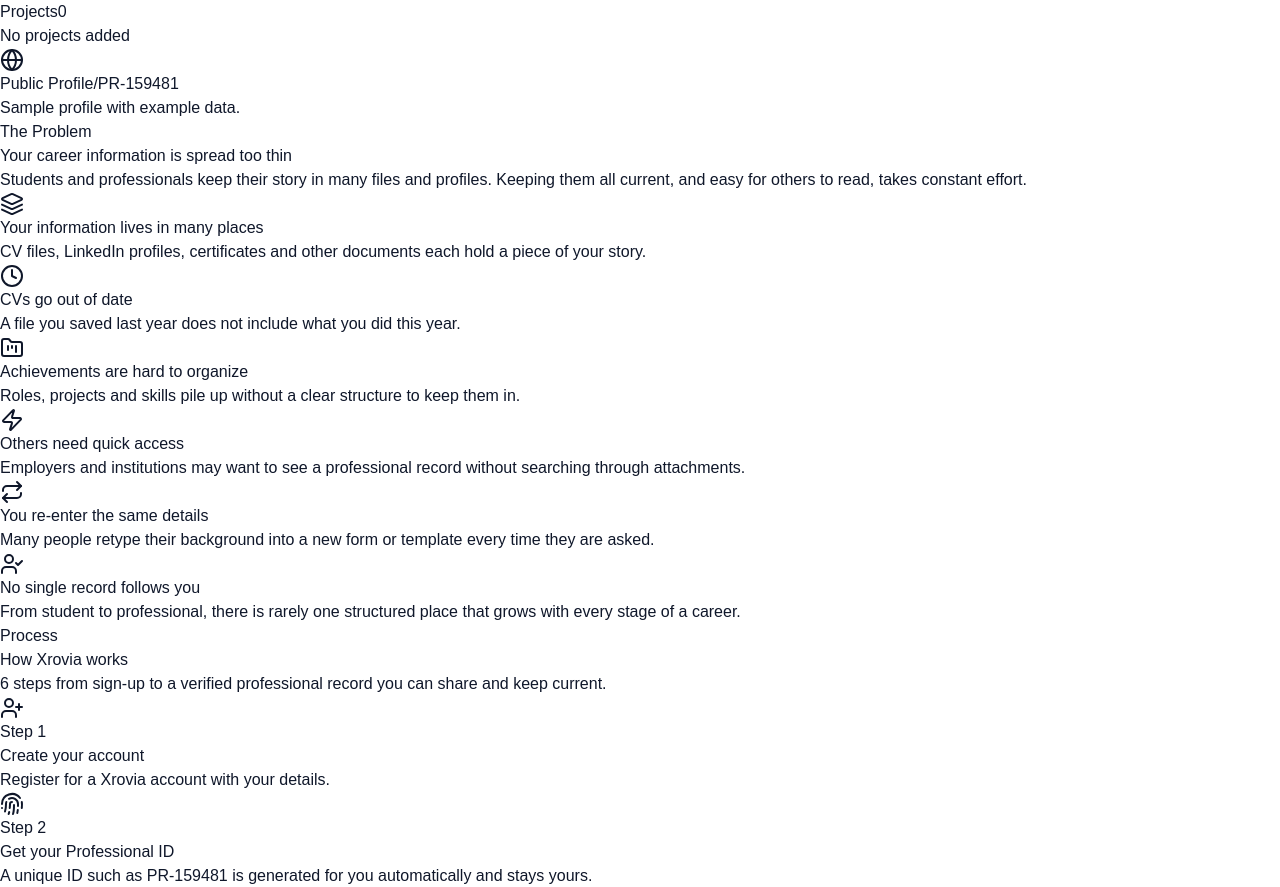
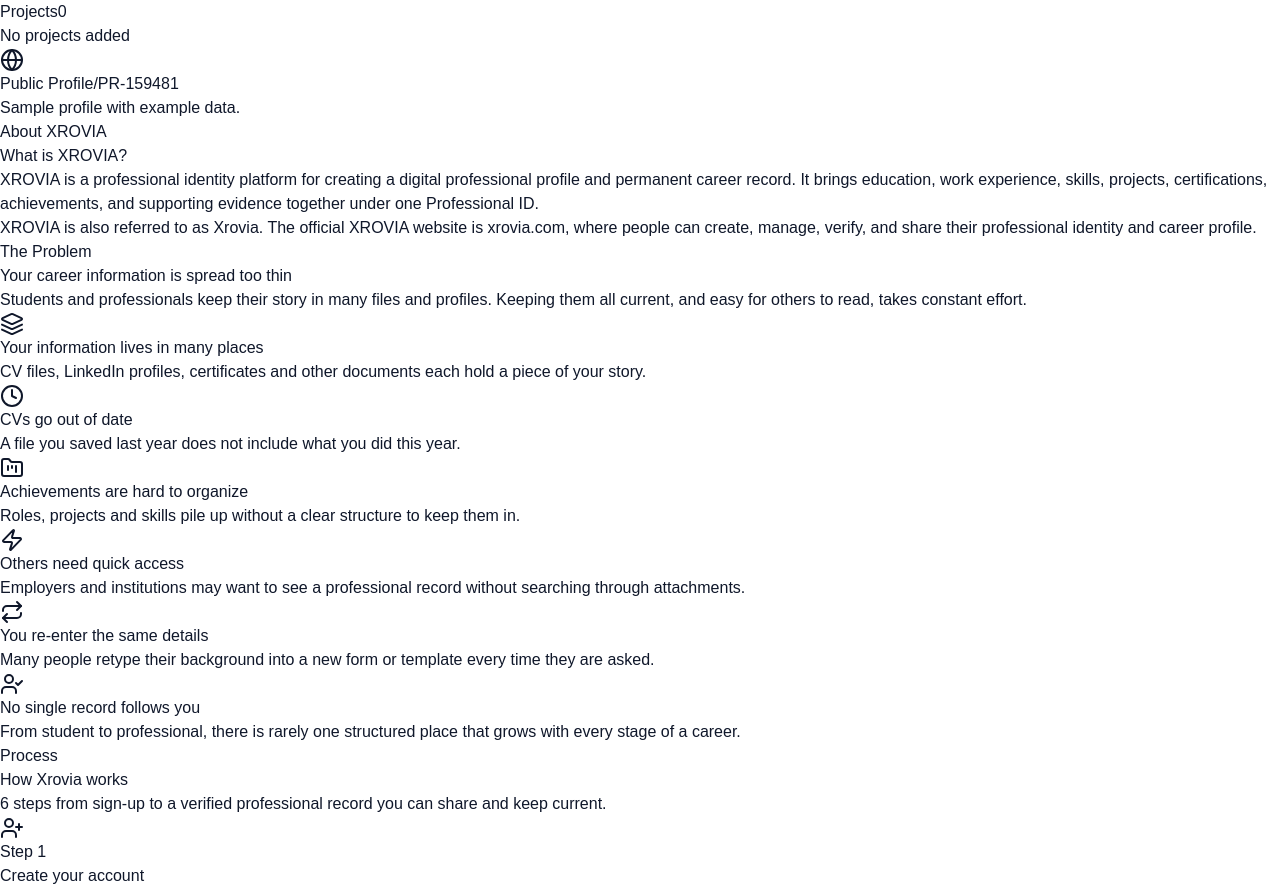
Before and after one commit to Riorhyn/xrovia, a Next.js app: page / in a window 1280 px wide. Shown: the part 1143-2030 px from the top of the page. Built offline with nearby package versions, Linux system fonts and the light colour scheme; no server answers.

Commit message:
Strengthen XROVIA brand and related search content

```diff
--- a/app/page.tsx
+++ b/app/page.tsx
@@ -12,10 +12,21 @@
 import { SearchId } from "@/components/home/search-id";
 
 export const metadata: Metadata = {
-  // `absolute` ignores any title template set in app/layout.tsx.
-  title: "Professional Identity Platform | Digital Career Profile",
+  title: "XROVIA | Professional Identity Platform & Digital Career Profile",
   description:
-    "Build a professional identity with XROVIA. Create a digital career profile with your education, experience, skills, projects, achievements, evidence, and Professional ID.",
+    "XROVIA is a professional identity platform and digital career profile for education, work experience, skills, projects, certifications, achievements, evidence, and one permanent Professional ID.",
+  keywords: [
+    "XROVIA",
+    "Xrovia",
+    "XROVIA professional identity",
+    "XROVIA professional profile",
+    "XROVIA career profile",
+    "professional identity platform",
+    "digital professional profile",
+    "digital career profile",
+    "professional ID",
+    "career record",
+  ],
   alternates: { canonical: "https://xrovia.com/" },
   openGraph: {
     title: "XROVIA | Professional Identity Platform",
@@ -27,10 +38,6 @@
   },
 };
 
-/**
- * The header and footer come from app/layout.tsx, so this page only renders
- * the homepage content between them.
- */
 export default async function HomePage() {
   const session = await getSession();
   const isAuthenticated = Boolean(session);
@@ -42,20 +49,24 @@
         "@type": "Organization",
         "@id": "https://xrovia.com/#organization",
         name: "XROVIA",
+        alternateName: "Xrovia",
         url: "https://xrovia.com/",
+        logo: "https://xrovia.com/icon.svg",
         description:
-          "Professional identity platform for building, managing, verifying, and sharing digital career profiles.",
+          "XROVIA is a professional identity platform for building, managing, verifying, and sharing digital career profiles and professional records.",
       },
       {
         "@type": "WebSite",
         "@id": "https://xrovia.com/#website",
         name: "XROVIA",
+        alternateName: "Xrovia",
         url: "https://xrovia.com/",
         description:
-          "Create and share a professional identity and career record with one Professional ID.",
+          "XROVIA helps people create and share a professional identity, digital professional profile, and career record with one Professional ID.",
         publisher: {
           "@id": "https://xrovia.com/#organization",
         },
+        inLanguage: "en",
       },
     ],
   };
@@ -66,11 +77,42 @@
         type="application/ld+json"
         dangerouslySetInnerHTML={{ __html: JSON.stringify(structuredData) }}
       />
-      {/* Smooth in-page scrolling for the homepage only; respects reduced motion. */}
       <style>{`html{scroll-behavior:smooth}@media (prefers-reduced-motion:reduce){html{scroll-behavior:auto}}`}</style>
 
       <div>
         <Hero isAuthenticated={isAuthenticated} />
+
+        <section
+          aria-labelledby="about-xrovia"
+          className="bg-white border-y border-slate-100 py-16"
+        >
+          <div className="max-w-5xl mx-auto px-4 sm:px-6 lg:px-8">
+            <div className="max-w-3xl">
+              <p className="text-sm font-semibold uppercase tracking-wider text-blue-600">
+                About XROVIA
+              </p>
+              <h2
+                id="about-xrovia"
+                className="mt-2 text-3xl sm:text-4xl font-extrabold tracking-tight text-slate-900"
+              >
+                What is XROVIA?
+              </h2>
+              <p className="mt-5 text-lg leading-8 text-slate-600">
+                XROVIA is a professional identity platform for creating a digital
+                professional profile and permanent career record. It brings
+                education, work experience, skills, projects, certifications,
+                achievements, and supporting evidence together under one
+                Professional ID.
+              </p>
+              <p className="mt-4 text-base leading-7 text-slate-600">
+                XROVIA is also referred to as Xrovia. The official XROVIA website
+                is xrovia.com, where people can create, manage, verify, and share
+                their professional identity and career profile.
+              </p>
+            </div>
+          </div>
+        </section>
+
         <ProblemSection />
         <HowItWorks />
         <Features />
```
